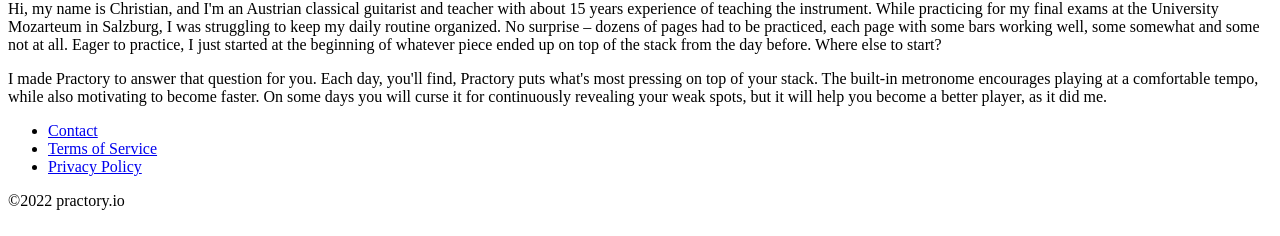
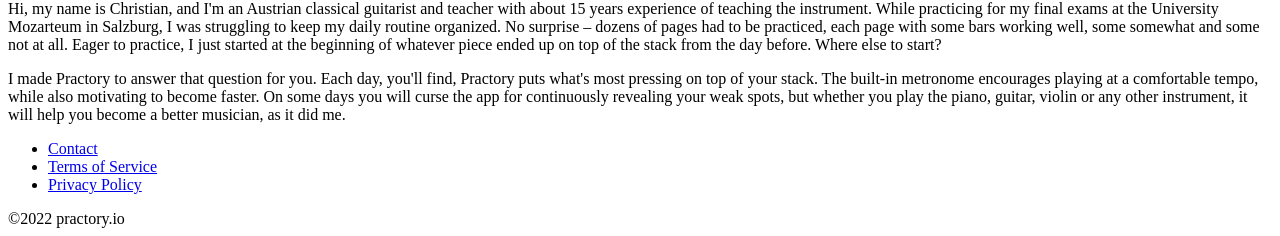
Before and after one commit to iankleist/practory-landing, a website: page app/index.html in a window 1280 px wide. Shown: the part 1600-1836 px from the top of the page. Drawn offline with Linux system fonts and the light colour scheme.

Commit message:
add to about text, make portrait bigger

```diff
--- a/app/assets/styles/modules/_about.css
+++ b/app/assets/styles/modules/_about.css
@@ -1,7 +1,7 @@
 .about {
   padding: 9rem 2.5rem;
   display: grid;
-  max-width: 110rem;
+  max-width: 115rem;
   column-gap: 9rem;
   margin: 0 auto 0 auto;
 
@@ -11,6 +11,7 @@
 
   @mixin atMedium {
     grid-template-columns: 1fr 3fr;
+    /* max-width: 120rem; */
   }
 
   &__text {
@@ -19,11 +20,9 @@
     text-align: justify;
     place-self: center;
     font-weight: 600;
-    max-width: 600px;
+    /* max-width: 600px; */
 
     @mixin atMedium {
-      font-size: $normal;
-      font-weight: 600;
     }
   }
 
@@ -38,8 +37,8 @@
     }
 
     & img {
-      max-width: 27rem;
-      max-height: 27rem;
+      max-width: 29rem;
+      max-height: 29rem;
       border-radius: 50%;
     }
   }
--- a/app/assets/styles/modules/_features.css
+++ b/app/assets/styles/modules/_features.css
@@ -45,6 +45,7 @@
 
   &__play-box {
     position: relative;
+    height: 278.5px;
   }
 
   &__play {
--- a/app/index.html
+++ b/app/index.html
@@ -274,8 +274,9 @@
             you&apos;ll find, Practory puts what&apos;s most pressing on top of
             your stack. The built-in metronome encourages playing at a
             comfortable tempo, while also motivating to become faster. On some
-            days you will curse it for continuously revealing your weak spots,
-            but it will help you become a better player, as it did me.
+            days you will curse the app for continuously revealing your weak
+            spots, but whether you play the piano, guitar, violin or any other
+            instrument, it will help you become a better musician, as it did me.
           </p>
         </div>
       </section>
```
